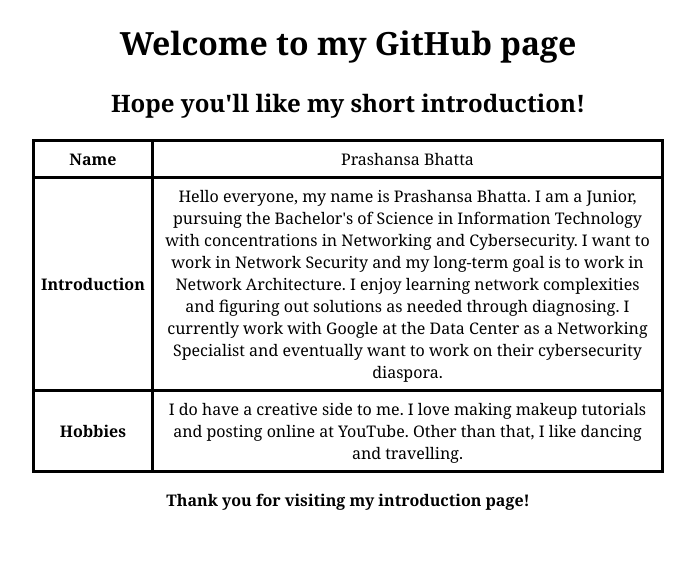
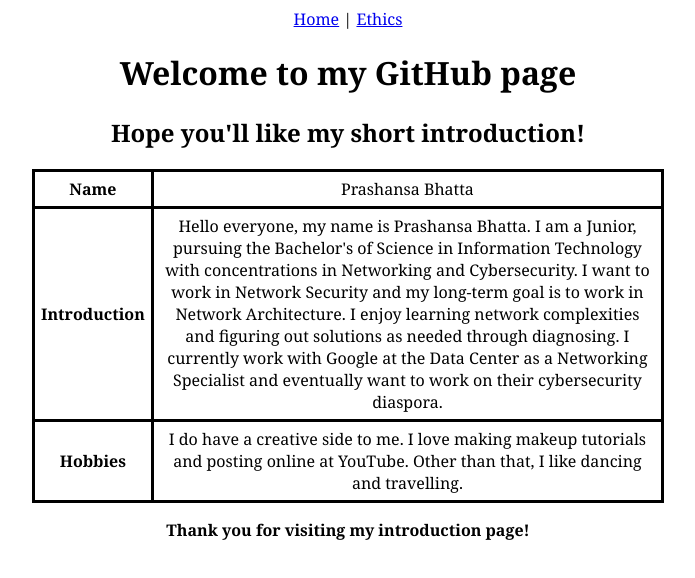
Before and after one commit to pbhatta5/pbhatta5.github.io, a plain HTML site: page index.html in a window 1280 px wide. Shown: the whole page, without its empty margins (292-987 px from the left). Drawn offline with Linux system fonts and the light colour scheme.

Commit message:
Update index.html

```diff
--- a/index.html
+++ b/index.html
@@ -10,6 +10,12 @@
     </style>
 </head>
 <body>
+
+    <nav>
+  <a href="index.html">Home</a> |
+  <a href="ethics.html">Ethics</a>
+</nav>
+
     <h1> Welcome to my GitHub page </h1>
     <h2> Hope you'll like my short introduction! </h2>
     <table>
```
